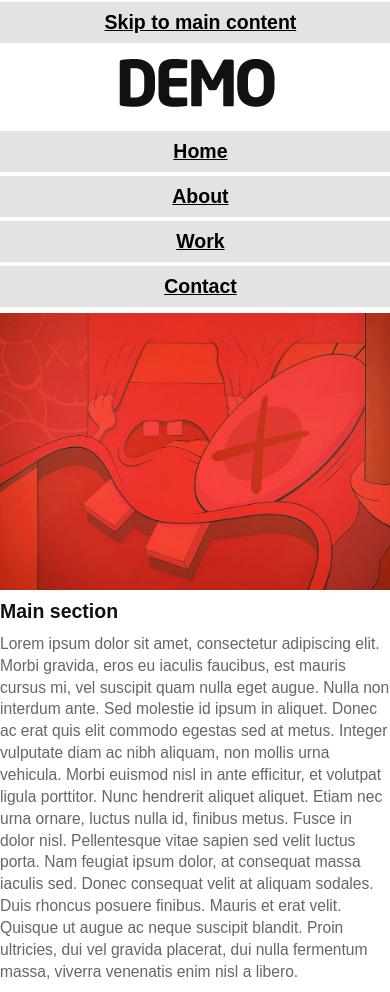
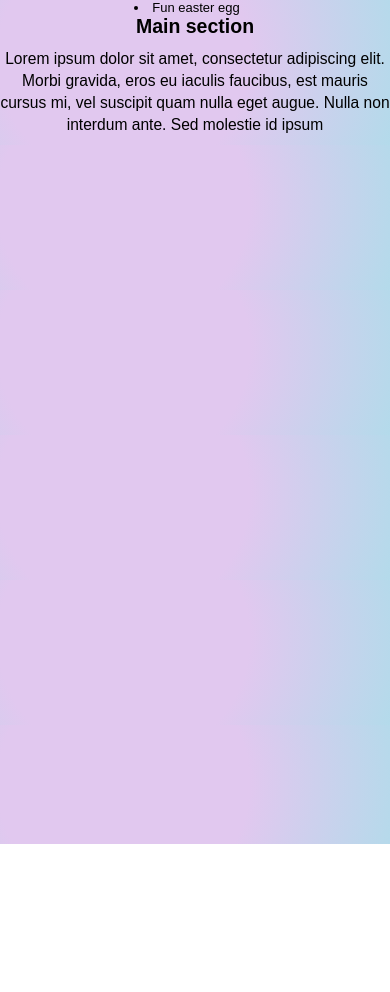
Before and after one commit to KristianFagerstrom/My-website, a plain HTML site: page Project/index.html in a window 390 px wide. After the commit the page ends 844 px from the top, so only its background shows below. Drawn offline with Linux system fonts and the light colour scheme.

Commit message:
background and cleaning

```diff
--- a/Project/css/layout.css
+++ b/Project/css/layout.css
@@ -1,104 +1,104 @@
 @charset "utf-8";
 /* CSS Document */
-* { margin: 0; padding: 0; }
-html { overflow-y: scroll;}
-body { background:#ffffff; font-size: 13px; color: #666666; font-family: Arial, helvetica, sans-serif;}
-ol, ul { list-style: none; margin: 0;}
-ul li { margin: 0; padding: 0;}
+* {
+  margin: 0;
+  padding: 0;
+}
+html {
+  overflow-y: scroll;
+}
+body {
+  background-image: radial-gradient(
+    circle 588px at 31.7% 40.2%,
+    rgba(225, 200, 239, 1) 21.4%,
+    rgba(163, 225, 233, 1) 57.1%
+  );
+
+  font-size: 13px;
+  color: #000000;
+  font-family: Arial, helvetica, sans-serif;
+  width: 100%;
+  text-align: center;
+}
+
+ol,
+ul {
+  list-style: none;
+  margin: 0;
+}
+ul li {
+  margin: 0;
+  padding: 0;
+}
 h1 {
   margin-bottom: 10px;
-	color: #111111;
+  color: #000000;
   font-weight: bold;
 }
-a, img { outline: none; border:none; color: #000; font-weight: bold; text-transform: uppercase;}
-p { margin: 0 0 10px; line-height: 1.4em; font-size: 1.2em;}
-img { display: block; margin-bottom: 10px;}
-article, aside, details, figcaption, figure,
-footer, header, hgroup, menu, nav, section {
+a,
+p {
+  margin: 0 0 10px;
+  line-height: 1.4em;
+  font-size: 1.2em;
+}
+
+article,
+aside,
+details,
+figcaption,
+figure,
+footer,
+header,
+hgroup,
+menu,
+nav,
+section {
   display: block;
 }
 
 #main {
   float: left;
-	width: 60%;
+  width: 100%;
 }
 
-
-article, aside, details, figcaption, figure,
-footer, header, hgroup, menu, nav, section {
+article,
+aside,
+details,
+figcaption,
+figure,
+footer,
+header,
+hgroup,
+menu,
+nav,
+section {
   display: block;
 }
 wrapper {
-	width: 96%;
+  width: 100%;
   max-width: 1024px;
 }
 header nav {
   float: right;
   padding-right: 20px;
 }
-header nav li {
-	float: left;
-	font-weight: bold;
-	list-style-type: none;
-	padding-left: 11px;
-	color: #000000;
-	text-decoration: underline;
-	padding-top: 0px;
-	font-size: 1.5em;
-	padding-bottom: 45px;
 
-}
-
-#banner img {
+@media screen and (max-width: 550px) {
+  body {
     width: 100%;
   }
 
-@media screen and (max-width:550px){
-body {
-	width: 100%;
-}
-header nav {
-	float: right;
-	padding-right: 0px;
-}
-header h1 img {
-	clear: both;
-	margin-left: auto;
-    margin-right: auto;
-
-}
   #banner img {
     height: 0%;
     padding-left: 0px;
   }
 
+  #main {
+    width: 100%;
+    text-align: center;
+  }
 
-
-#main  {
-	width: 100%;
-}
-nav    {
-	margin-left: 2px;
-	margin-right: 2px;
-	padding-left: auto;
-	padding-right: auto;
-	float: left;
-	width: 100%;
-	clear: left;
-
-	margin-top: 2px;
-	margin-bottom: 2px;
-	padding-bottom: 0px;
-}
-header nav li {
-	background-color: #E3E3E3;
-	padding-bottom: 9px;
-	padding-top: 9px;
-	text-align: center;
-	width: 100%;
-	margin-bottom: 4px;
-}
-#skipto   {
+  #skipto {
     visibility: visible;
     padding-left: auto;
     text-align: center;
@@ -108,11 +108,9 @@ header nav li {
   header {
     width: 101%;
   }
-
-
 }
 
-@media screen and (min-width:551px){
+@media screen and (min-width: 551px) {
   #skipto {
     visibility: hidden;
   }
--- a/Project/index.html
+++ b/Project/index.html
@@ -6,9 +6,8 @@
     <link href="css/reset.css" rel="stylesheet" type="text/css" />
     <link href="css/layout.css" rel="stylesheet" type="text/css" />
     <link
-      href="scottjehl-Respond-9d91fd4/dest/respond.min.js.css"
-      rel="stylesheet"
-      type="text/css"
+      href="https://cdnjs.cloudflare.com/ajax/libs/particlesjs/2.2.2/particles.min.js"
+      rel="script"
     />
     <!--[if lt IE 9]>
       <script src="//cdnjs.cloudflare.com/ajax/libs/html5shiv/3.7.3/html5shiv.min.js"></script>
@@ -23,22 +22,8 @@
     <wrapper>
       <header>
         <nav id="skipto">
-          <li>Skip to main content</li>
+          <li>Fun easter egg</li>
         </nav>
-        <h1>
-          <img src="images/demo.gif" width="160" height="70" alt="" />
-        </h1>
-
-        <nav>
-          <li>Home</li>
-          <li>About</li>
-          <li>Work</li>
-          <li>Contact</li>
-        </nav>
-
-        <div id="banner">
-          <img src="images/kaws.jpg" width="980" height="689" alt="" />
-        </div>
       </header>
 
       <section id="main">
@@ -48,16 +33,6 @@
           Lorem ipsum dolor sit amet, consectetur adipiscing elit. Morbi
           gravida, eros eu iaculis faucibus, est mauris cursus mi, vel suscipit
           quam nulla eget augue. Nulla non interdum ante. Sed molestie id ipsum
-          in aliquet. Donec ac erat quis elit commodo egestas sed at metus.
-          Integer vulputate diam ac nibh aliquam, non mollis urna vehicula.
-          Morbi euismod nisl in ante efficitur, et volutpat ligula porttitor.
-          Nunc hendrerit aliquet aliquet. Etiam nec urna ornare, luctus nulla
-          id, finibus metus. Fusce in dolor nisl. Pellentesque vitae sapien sed
-          velit luctus porta. Nam feugiat ipsum dolor, at consequat massa
-          iaculis sed. Donec consequat velit at aliquam sodales. Duis rhoncus
-          posuere finibus. Mauris et erat velit. Quisque ut augue ac neque
-          suscipit blandit. Proin ultricies, dui vel gravida placerat, dui nulla
-          fermentum massa, viverra venenatis enim nisl a libero.
         </p>
       </section>
     </wrapper>
```
Also changed, not shown: 1 other file. Lines whose indentation alone changed are shown as unchanged.
